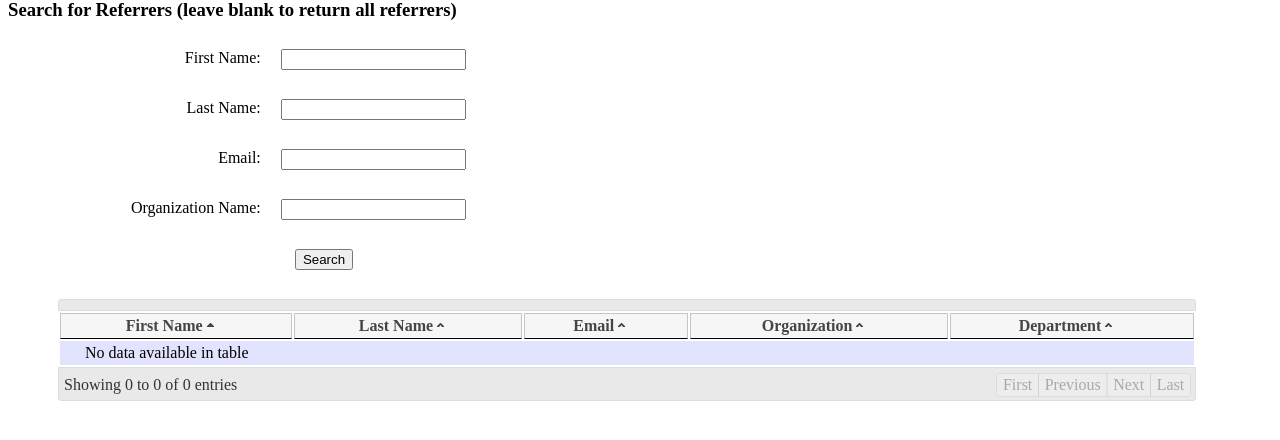
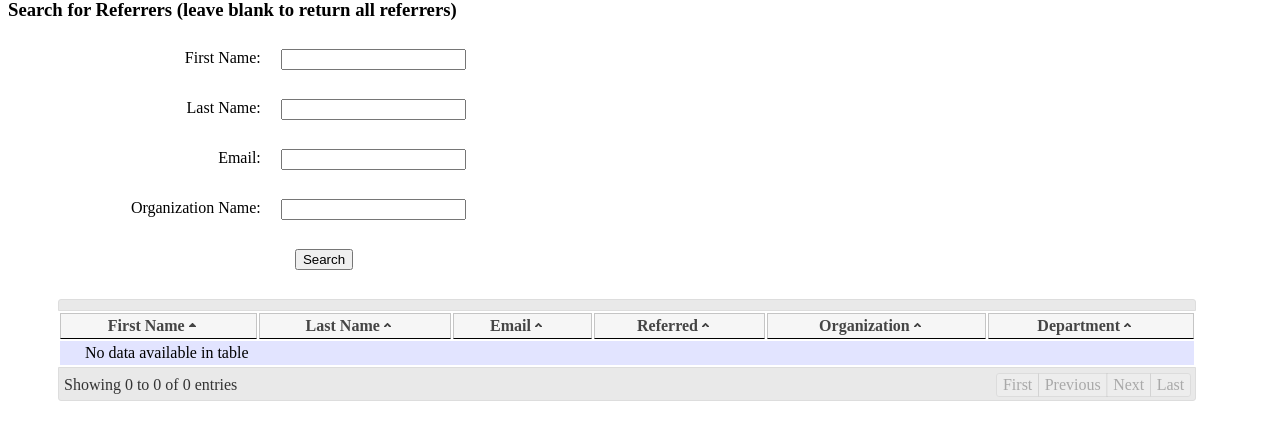
Before and after one commit to innovationhero/nationwidefinance, a Django app: template nationwidefinance/referrals/templates/search_referrers.html in a window 1280 px wide. Shown: the part 78-518 px from the top of the page. Run offline with Django 3.2, Linux system fonts and the light colour scheme; the template is opened without the code that fills it: most values are stand-ins (such as "Sample title", 1, 10 or a date in 2020); some libraries are stand-ins or nearby versions.

Commit message:
added referred to referrer search

```diff
--- a/nationwidefinance/referrals/templates/search_referrers.html
+++ b/nationwidefinance/referrals/templates/search_referrers.html
@@ -12,6 +12,7 @@
 					{'sTitle' : 'First Name'},
 					{'sTitle' : 'Last Name'},
 					{'sTitle' : 'Email'},
+					{'sTitle' : 'Referred'},
 					{'sTitle' :  'Organization'},
 					{'sTitle' : 'Department'}
 				]
--- a/nationwidefinance/referrals/views.py
+++ b/nationwidefinance/referrals/views.py
@@ -409,6 +409,7 @@ def search_referrers(request):
 		results = [[str(referrer.referrer.first_name),
 				str(referrer.referrer.last_name),
 				str(referrer.referrer.email),
+				str('%s %s' % (referrer.referred.get().first_name, referrer.referred.get().last_name)),
 				str(referrer.organization.get_profile().business_name),
 				str(referrer.department if referrer.department else '')] for referrer in referrers]
 
```
